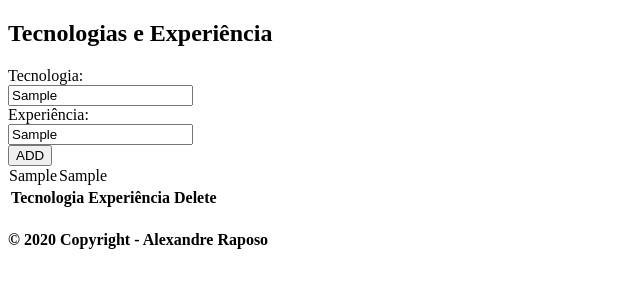
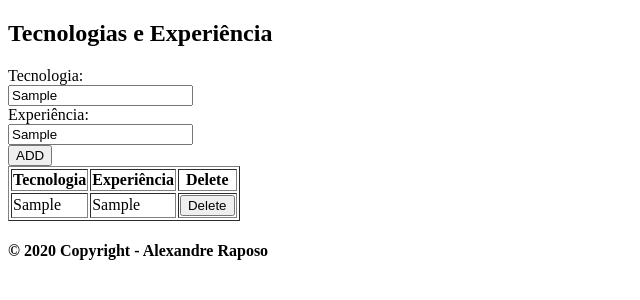
Before and after one commit to alexandreraposo/add-info-to-table-using-form-react, a React (Create React App) app: page / in a window 1280 px wide. Both pictures are taken after typing "Sample", "Sample" into the empty fields and a click on the button "ADD". Shown: the top 300 px of the page, without its empty margins (0-640 px from the left). Built offline with nearby package versions, Linux system fonts and the light colour scheme.

Commit message:
Form - Adding information to the table

```diff
--- a/src/App.js
+++ b/src/App.js
@@ -1,7 +1,6 @@
 import React from 'react';
 import Header from './components/Header';
 import Form from './components/Form';
-import Table from './components/Table';
 import Footer from './components/Footer';
 
 class App extends React.Component {
@@ -10,7 +9,6 @@ class App extends React.Component {
       <div>
         <Header />
         <Form />
-        <Table />
         <Footer />
       </div>
     );
--- a/src/components/Form.js
+++ b/src/components/Form.js
@@ -31,6 +31,7 @@ class Form extends React.Component {
     }
 
     render() {
+        const myRow = this.state.roles.map(role => <tr><td>{role.tech}</td><td>{role.exp}</td><td><button type="submit">Delete</button></td></tr>)
         return(
             <div>
                 <form>
@@ -44,10 +45,8 @@ class Form extends React.Component {
                     <br />
                     <button type="submit" onClick={this.onClick}>ADD</button>
                     <br />
-                    {
-                        this.state.roles.map(role => <tr><td>{role.tech}</td><td>{role.exp}</td></tr>)
-                    }
                 </form>
+                <Table myRow={myRow}/>
           </div>
         );
     }
--- a/src/components/Table.js
+++ b/src/components/Table.js
@@ -4,7 +4,7 @@ class Table extends React.Component {
     render() {
         return(
             <div>
-                <table>
+                <table border="1">
                     <thead>
                         <tr>
                             <th>
@@ -17,6 +17,7 @@ class Table extends React.Component {
                                 Delete
                             </th>
                         </tr>
+                        {this.props.myRow}
                     </thead>
                 </table>
           </div>
```
